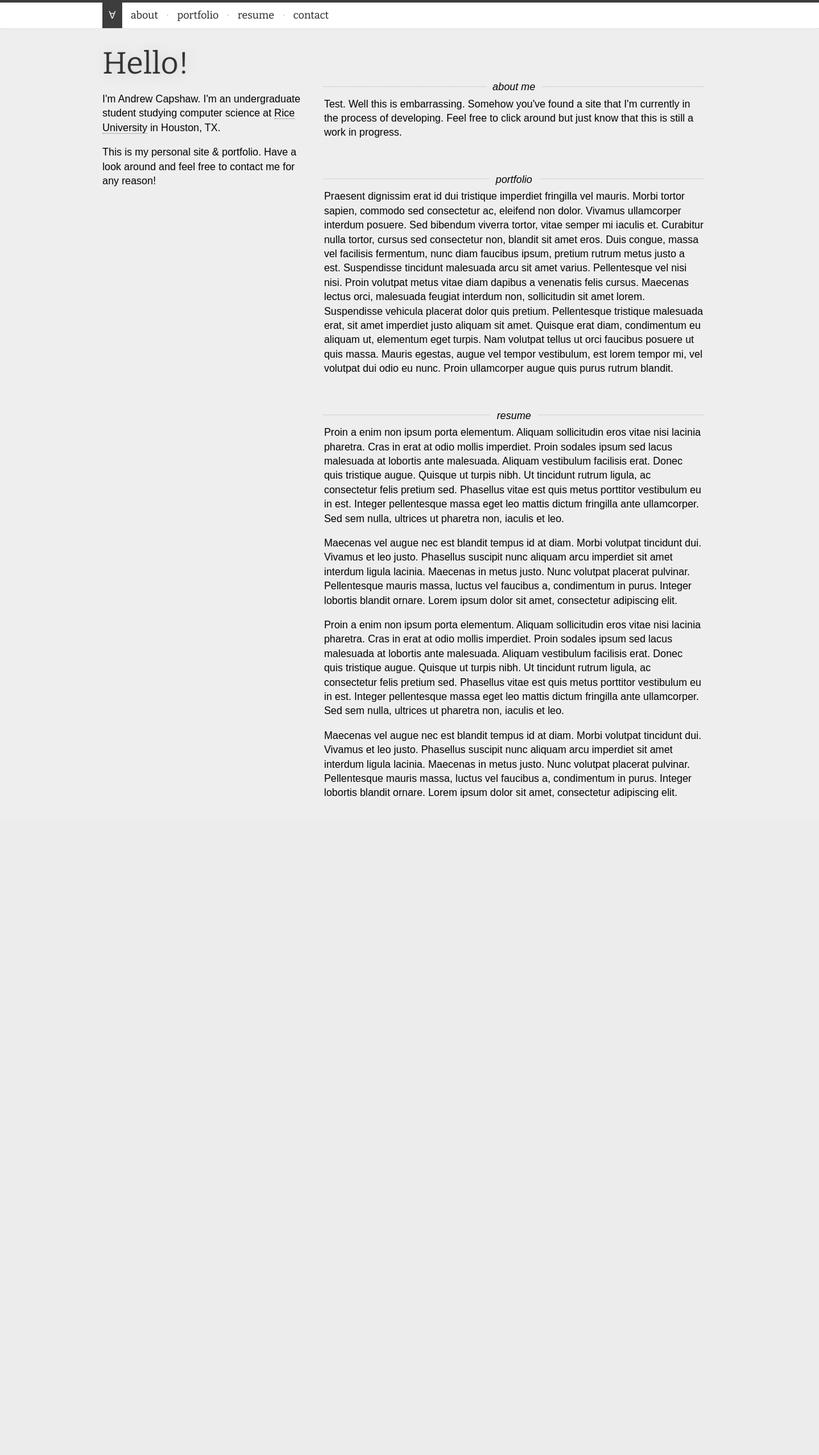
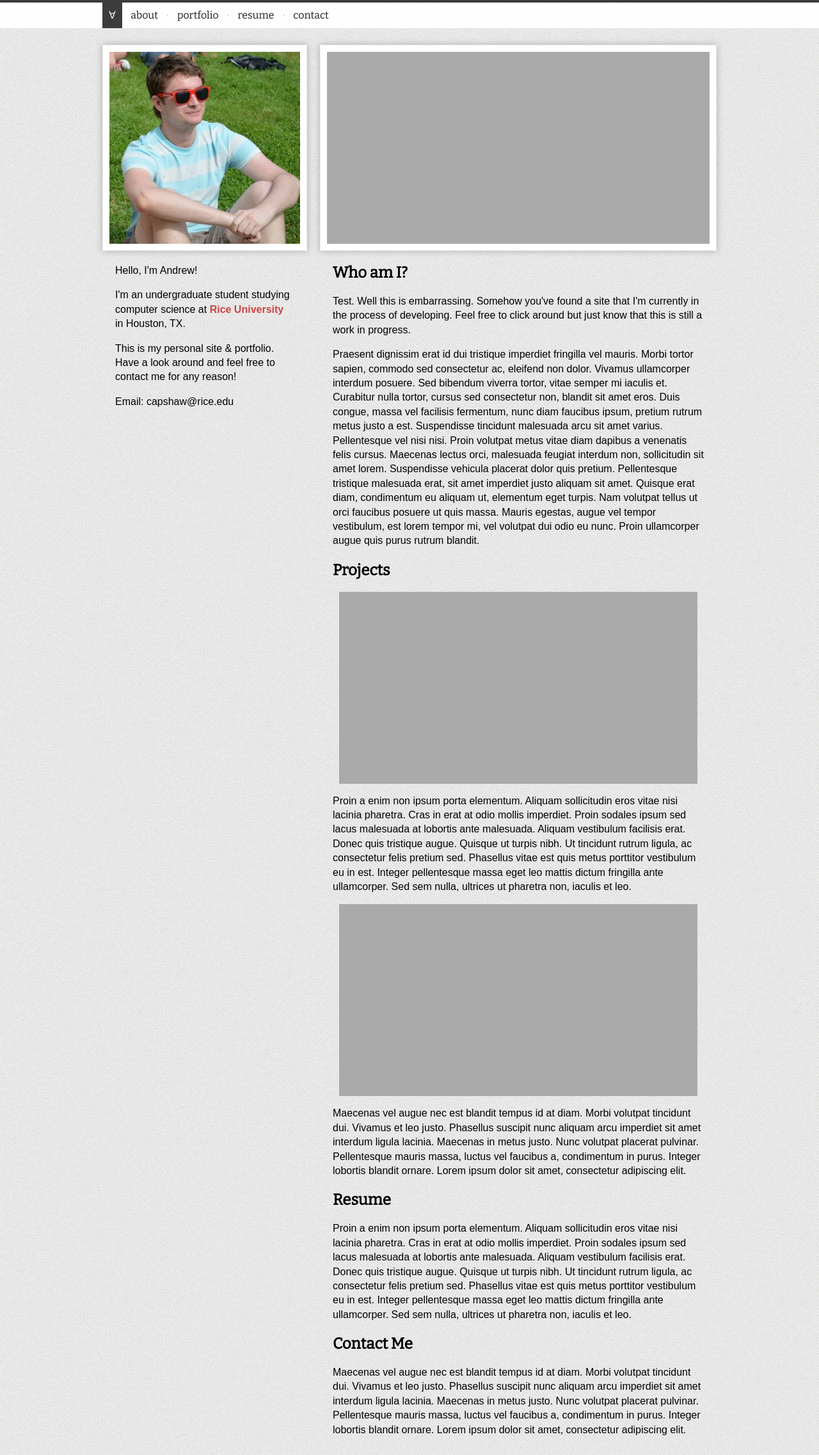
Before and after one commit to capshaw/capshaw.me, a PHP site: page / in a window 1280 px wide. Shown: the whole page at 64% size. Before the commit the page ends 1247 px from the top, so only its background shows below. Run offline with PHP 8.4, Linux system fonts and the light colour scheme.

Commit message:
Added a psudeo-polaroid style and played around with link styling.

```diff
--- a/css/style.css
+++ b/css/style.css
@@ -2,8 +2,8 @@
 /*Accent color = 4AB585 */
 
 body{
-	background: #eee;
-	font-family: 'Bitter', sans-serif;
+	background: #eee url('../img/common/rough_diagonal.png') repeat fixed;
+	font-family: sans-serif;
 }
 
 p {
@@ -15,7 +15,9 @@ p {
 p a{
 	text-decoration:none;
 	color:inherit;
-	border-bottom:1px dotted #777;
+	color:#CC4545;
+	font-weight:bold;
+	/*border-bottom:1px dotted #777;*/
 }
 
 p a:hover{
@@ -23,16 +25,19 @@ p a:hover{
 	border-bottom:0px solid #fff;
 }
 
+h2 {
+	font-family:'Bitter', sans-serif;
+}
 
 /* Change the selection color on the whole site */
 
 ::selection {
-	background: #333;
+	background: #CC4545;
 	color: #fff;
 }
 
 ::-moz-selection {
-	background: #333;
+	background: #CC4545;
 	color: #fff;
 }
 
@@ -50,11 +55,12 @@ p a:hover{
 }
 
 #about{
-	width:33%;
+	width:320px;
+	position:fixed;
 }
 
 #main{
-	width:66%;
+	width:620px;
 }
 
 #nav{
@@ -70,6 +76,7 @@ p a:hover{
 	opacity:0.95;
 	color:#aaa;
 	z-index:100;
+	font-family:'Bitter', sans-serif;
 }
 
 .navlink{
@@ -86,8 +93,8 @@ p a:hover{
 }
 
 .navlink:hover{
-	color:#eee;
-	background:#CC4545;
+	color:#CC4545;
+	border-bottom:3px solid #aaa;
 }
 
 .forall{
@@ -99,21 +106,12 @@ p a:hover{
 	background:#333;
 }
 
-.heading{
-	text-align:center;
-	border-bottom:1px dotted #bbb;
-}
-
-.heading h2{
+.tag{
+	background:#111;
+	color:#fff;
+	margin:4px;
 	display:inline-block;
-	font-family:sans-serif;
-	position:relative;
-	font-size:1em;
-	top:1.5em;
-	background:#eee;
-	padding: 0 10px;
-	font-style: italic;
-	font-weight:normal;
+	padding:4px 10px;
 }
 
 /* These are common shared classes that do simple, yet useful things */
@@ -138,11 +136,32 @@ p a:hover{
 	font-size:3em;
 	color:#333;
 	text-shadow: 2px 2px 20px #ccc;
+	margin-top:10px;
+	font-family:'Bitter', sans-serif;
+	text-align:center;
 }
 
 /* A poloroid of sorts */
 
-.outerShell{
+.outer-shell{
 	background:#fff;
-	border:1px solid #aaa;
+	border:1px solid #eee;
+	-moz-box-shadow: 0px 0px 10px #aaa;
+ -webkit-box-shadow: 0px 0px 10px #aaa;
+         box-shadow: 0px 0px 10px #aaa;
 }
+
+.inner-shell{
+	margin:10px;
+	background:#aaa;
+}
+
+.portfolio{
+	height:300px;
+}
+
+.me{
+	height:300px;
+	background: #fff url('../img/portrait.jpg') no-repeat center center;
+	background-size:cover;
+}
--- a/index.php
+++ b/index.php
@@ -19,7 +19,7 @@
 			<div class='forall'>
 				&forall;
 			</div>
-			<a href='#' class='navlink'>
+			<a href='#' class='navlink selected-link'>
 				about
 			</a>
 			&middot;
@@ -40,42 +40,58 @@
 	<div id='maincontainer' class='container'>
 
 		<div id='about' class='flowleft'>
-			<div class='welcome'>
-				Hello!
+			<div class='outer-shell'>
+				<div class='inner-shell me'>
+					<!-- -->
+				</div>
 			</div>
-			<p>I'm Andrew Capshaw. I'm an undergraduate student studying computer science
-			 at <a href='#'>Rice University</a> in Houston, TX.</p>
-			 <p>This is my personal site &amp; portfolio. Have a look around and feel free
-			 	to contact me for any reason!</p>
+			<div class='main-content'>
+				<p>Hello, I'm Andrew!</p>
+
+				<p>
+					I'm an undergraduate student studying computer science at <a href='#'>Rice University</a> in Houston, TX.
+				</p>
+				<p>
+					This is my personal site &amp; portfolio. Have a look around and feel free to contact me for any reason!
+				</p>
+				<p>
+					Email: <span>capshaw@</span>rice.edu
+			</div>
 		</div>
 
 		<div id='main' class='flowright'>
+			<div class='outer-shell'>
+				<div class='inner-shell portfolio'>
+					<!-- -->
+				</div>
+			</div>
 			<div class='main-content'>
-				<div class='heading'>
-					<h2>about me</h2>
-				</div>
+				<h2>Who am I?</h2>
 				<p>
 					Test. Well this is embarrassing. Somehow you've found a site that I'm currently in the process of developing.
 					Feel free to click around but just know that this is still a work in progress.
 				</p>
-				<div class='heading'>
-					<h2>portfolio</h2>
-				</div>
 				<p>
 				Praesent dignissim erat id dui tristique imperdiet fringilla vel mauris. Morbi tortor sapien, commodo sed consectetur ac, eleifend non dolor. Vivamus ullamcorper interdum posuere. Sed bibendum viverra tortor, vitae semper mi iaculis et. Curabitur nulla tortor, cursus sed consectetur non, blandit sit amet eros. Duis congue, massa vel facilisis fermentum, nunc diam faucibus ipsum, pretium rutrum metus justo a est. Suspendisse tincidunt malesuada arcu sit amet varius. Pellentesque vel nisi nisi. Proin volutpat metus vitae diam dapibus a venenatis felis cursus. Maecenas lectus orci, malesuada feugiat interdum non, sollicitudin sit amet lorem. Suspendisse vehicula placerat dolor quis pretium. Pellentesque tristique malesuada erat, sit amet imperdiet justo aliquam sit amet. Quisque erat diam, condimentum eu aliquam ut, elementum eget turpis. Nam volutpat tellus ut orci faucibus posuere ut quis massa. Mauris egestas, augue vel tempor vestibulum, est lorem tempor mi, vel volutpat dui odio eu nunc. Proin ullamcorper augue quis purus rutrum blandit.
 				</p>
-				<div class='heading'>
-					<h2>resume</h2>
+				<h2>Projects</h2>
+				<div class='inner-shell portfolio'>
+					<!-- -->
 				</div>
 				<p>
 				Proin a enim non ipsum porta elementum. Aliquam sollicitudin eros vitae nisi lacinia pharetra. Cras in erat at odio mollis imperdiet. Proin sodales ipsum sed lacus malesuada at lobortis ante malesuada. Aliquam vestibulum facilisis erat. Donec quis tristique augue. Quisque ut turpis nibh. Ut tincidunt rutrum ligula, ac consectetur felis pretium sed. Phasellus vitae est quis metus porttitor vestibulum eu in est. Integer pellentesque massa eget leo mattis dictum fringilla ante ullamcorper. Sed sem nulla, ultrices ut pharetra non, iaculis et leo.
 				</p>
+				<div class='inner-shell portfolio'>
+					<!-- -->
+				</div>
 				<p>
 				Maecenas vel augue nec est blandit tempus id at diam. Morbi volutpat tincidunt dui. Vivamus et leo justo. Phasellus suscipit nunc aliquam arcu imperdiet sit amet interdum ligula lacinia. Maecenas in metus justo. Nunc volutpat placerat pulvinar. Pellentesque mauris massa, luctus vel faucibus a, condimentum in purus. Integer lobortis blandit ornare. Lorem ipsum dolor sit amet, consectetur adipiscing elit.
 				</p>
+				<h2>Resume</h2>
 				<p>
 				Proin a enim non ipsum porta elementum. Aliquam sollicitudin eros vitae nisi lacinia pharetra. Cras in erat at odio mollis imperdiet. Proin sodales ipsum sed lacus malesuada at lobortis ante malesuada. Aliquam vestibulum facilisis erat. Donec quis tristique augue. Quisque ut turpis nibh. Ut tincidunt rutrum ligula, ac consectetur felis pretium sed. Phasellus vitae est quis metus porttitor vestibulum eu in est. Integer pellentesque massa eget leo mattis dictum fringilla ante ullamcorper. Sed sem nulla, ultrices ut pharetra non, iaculis et leo.
 				</p>
+				<h2>Contact Me</h2>
 				<p>
 				Maecenas vel augue nec est blandit tempus id at diam. Morbi volutpat tincidunt dui. Vivamus et leo justo. Phasellus suscipit nunc aliquam arcu imperdiet sit amet interdum ligula lacinia. Maecenas in metus justo. Nunc volutpat placerat pulvinar. Pellentesque mauris massa, luctus vel faucibus a, condimentum in purus. Integer lobortis blandit ornare. Lorem ipsum dolor sit amet, consectetur adipiscing elit.
 				</p>
```
Also changed, not shown: img/common/rough_diagonal.png (added), img/the-greedy-painters.png (added).
